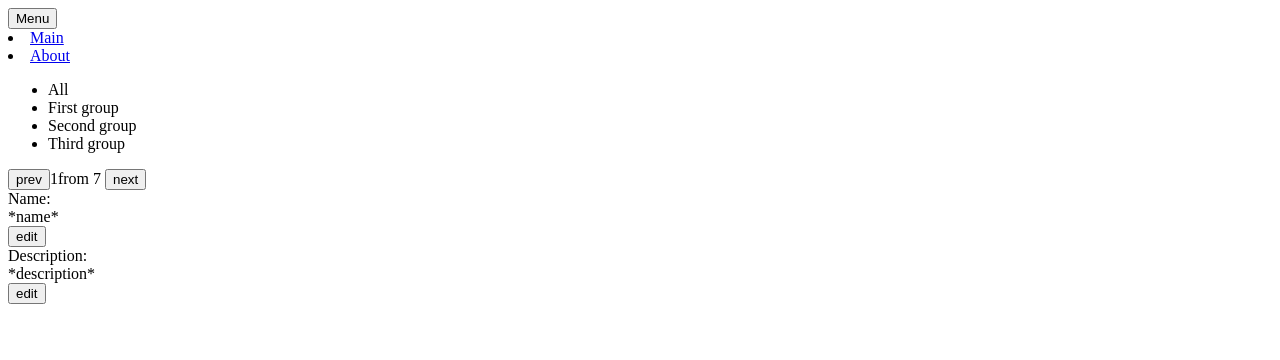
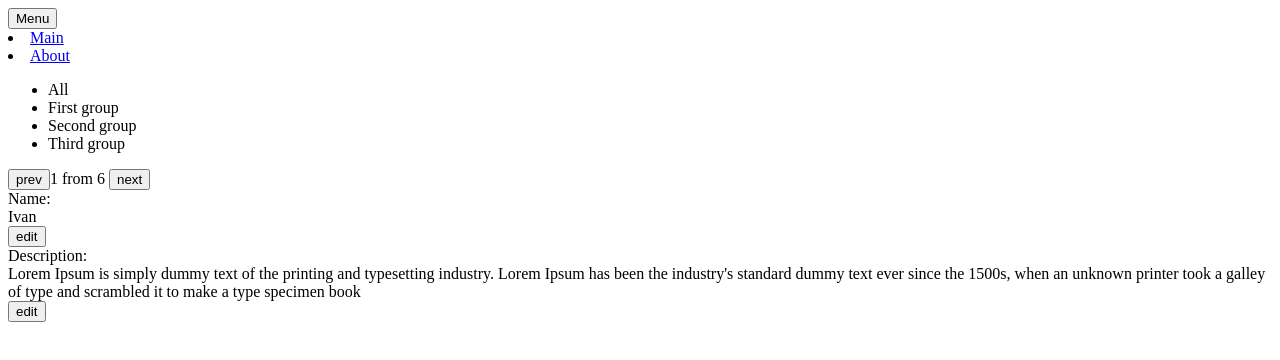
Before and after one commit to nikalun/spa, a React app: page / in a window 1280 px wide. Shown: the top 360 px of the page. Built offline with nearby package versions, Linux system fonts and the light colour scheme.

Commit message:
Сompleted the logic and components

```diff
--- a/src/actions/index.js
+++ b/src/actions/index.js
@@ -4,3 +4,10 @@ export const setGroup = group => {
         payload: group
     }
 };
+
+export const setCurrentUser = current => {
+    return {
+        type: 'SET_CURRENT_USER',
+        payload: current
+    }
+};
--- a/src/components/Navigation/Navigation.jsx
+++ b/src/components/Navigation/Navigation.jsx
@@ -8,7 +8,7 @@ export const Navigation = memo(props => {
         <div onClick={onClick}>
             <button>prev</button>
             <span>
-                <span>{ current }</span>
+                <span>{ current } </span>
                 from
                 <span> { length } </span>
             </span>
--- a/src/components/User/User.jsx
+++ b/src/components/User/User.jsx
@@ -1,23 +1,29 @@
-import React, { Component } from 'react';
+import React, { memo } from 'react';
 import PropTypes from 'prop-types';
 
-export const User = props => {
+export const User = memo( props => {
+    const { data: { name, description }, onClick } = props;
+
     return (
-        <div>
+        <div onClick={onClick}>
             <div>
                 <div>Name:</div>
-                <div>*name*</div>
+                <div>{name}</div>
                 <button>edit</button>
             </div>
             <div>
                 <div>Description:</div>
-                <div>*description*</div>
+                <div>{description}</div>
                 <button>edit</button>
             </div>
         </div>
     )
-};
+});
 
 User.propTypes = {
-    data: PropTypes.object
+    data: PropTypes.shape({
+        name: PropTypes.string,
+        description: PropTypes.string,
+    }),
+    onClick: PropTypes.func,
 };
--- a/src/containers/FilterContainer/FilterContainer.jsx
+++ b/src/containers/FilterContainer/FilterContainer.jsx
@@ -3,7 +3,7 @@ import { connect } from 'react-redux';
 import { bindActionCreators } from 'redux';
 
 import { Filter } from '../../components/Filter/Filter.jsx';
-import {setGroup} from "../../actions";
+import { setGroup, setCurrentUser } from "../../actions";
 
 class FilterContainer extends PureComponent {
     render() {
@@ -11,16 +11,18 @@ class FilterContainer extends PureComponent {
     }
 
     onHandlerClick = e => {
-        const { setGroup } = this.props;
+        const { setGroup, setCurrentUser } = this.props;
         const target = e.target;
         const group = target.getAttribute('data-filter');
         setGroup(group);
+        setCurrentUser(1);
     }
 }
 
 const mapDispatchToProps = dispatch => {
     return bindActionCreators({
-        setGroup
+        setGroup,
+        setCurrentUser,
     }, dispatch)
 };
 
--- a/src/containers/NavigationContainer/NavigationContainer.jsx
+++ b/src/containers/NavigationContainer/NavigationContainer.jsx
@@ -1,43 +1,47 @@
 import React, { PureComponent } from 'react';
 import { connect } from 'react-redux';
+import { bindActionCreators } from 'redux';
 
 import { Navigation } from '../../components/Navigation/Navigation.jsx';
+import {setCurrentUser} from "../../actions";
 
 class NavigationContainer extends PureComponent {
-    constructor(props) {
-        super(props);
-        this.state = {
-            current: 1
-        };
-    }
+    state = {
+        countUsers: null
+    };
 
     render() {
-        const { list, currentGroup } = this.props;
-        let countUsers;
+        const { list, currentGroup, currentUser } = this.props;
+        const { countUsers } = this.state;
 
         if (currentGroup === 'all') {
-            countUsers = list.length;
+            this.setState({
+                countUsers: list.length,
+            });
         } else {
-            countUsers = list.filter(item => item.group === currentGroup).length;
+            this.setState({
+                countUsers: list.filter(item => item.group === currentGroup).length,
+            });
         }
-        console.log(this.state.current);
-        return <Navigation length={countUsers} current={this.state.current} onClick={this.onHandlerClick} />
+
+        return <Navigation length={countUsers} current={currentUser} onClick={this.onHandlerClick} />
     }
 
     onHandlerClick = e => {
         const target = e.target;
-        const { currentGroup } = this.props;
+        const { setCurrentUser, currentUser } = this.props;
+        const { countUsers } = this.state;
 
         if (target.tagName === 'BUTTON') {
             const prev = target.innerHTML === 'prev';
 
             if (prev) {
                 this.setState({
-                   current: this.state.current > 1 ? this.state.current-- : 1,
+                   current: currentUser > 1 ? setCurrentUser(currentUser - 1) : 1,
                 });
             } else {
                 this.setState({
-                    current: this.state.current < currentGroup.length ? this.state.current++ : currentGroup,
+                    current: currentUser < countUsers ? setCurrentUser(currentUser + 1) : countUsers,
                 });
             }
         }
@@ -48,7 +52,14 @@ const mapStateToProps = state => {
     return {
         list: state.users.list,
         currentGroup: state.currentGroup,
+        currentUser: state.currentUser,
     };
 };
 
-export default connect(mapStateToProps)(NavigationContainer);
+const mapDispatchToProps = dispatch => {
+    return bindActionCreators({
+        setCurrentUser,
+    }, dispatch)
+};
+
+export default connect(mapStateToProps, mapDispatchToProps)(NavigationContainer);
--- a/src/containers/UsersContainers/UsersContainers.jsx
+++ b/src/containers/UsersContainers/UsersContainers.jsx
@@ -5,15 +5,36 @@ import { User } from '../../components/User/User.jsx';
 
 class UsersContainers extends PureComponent {
     render() {
-        const { data } = this.props;
-        return <User data={data} />
+        const { data, currentUser, currentGroup } = this.props;
+        let dataUser = [];
+
+        if (currentGroup === 'all') {
+            dataUser = data.filter(item => item.id === currentUser - 1);
+        } else {
+            dataUser = data
+                            .filter(item => item.group === currentGroup)
+                            .filter( (item, idx) => idx === currentUser - 1);
+        }
+
+        return <User data={dataUser[0]} onClick={this.onHandlerClick}/>
+    }
+
+    onHandlerClick = e => {
+        const target = e.target;
+
+        if (target.tagName === 'BUTTON') {
+            const previous = target.previousSibling;
+            previous.setAttribute('contenteditable', true);
+        }
     }
 }
 
 const mapStateToProps = state => {
     return {
-        data: state.users,
+        data: state.users.list,
+        currentUser: state.currentUser,
+        currentGroup: state.currentGroup,
     };
-}
+};
 
 export default connect(mapStateToProps)(UsersContainers);
--- a/src/reducers/index.js
+++ b/src/reducers/index.js
@@ -2,7 +2,7 @@ import Users from '../users';
 
 export function currentUser(state = 1, action) {
     switch (action.type) {
-        case 'CURRENT_USER':
+        case 'SET_CURRENT_USER':
             return action.payload;
         default:
             return state;
--- a/src/users.json
+++ b/src/users.json
@@ -32,14 +32,8 @@
     },
     {
       "id": 5,
-      "name":"Vitaliy",
-      "description":"Lorem Ipsum is simply dummy text of the printing and typesetting industry. Lorem Ipsum has been the industry's standard dummy text ever since the 1500s, when an unknown printer took a galley of type and scrambled it to make a type specimen book",
-      "group": "third"
-    },
-    {
-      "id": 6,
-      "name":"Vitaliy",
-      "description":"Lorem Ipsum is simply dummy text of the printing and typesetting industry. Lorem Ipsum has been the industry's standard dummy text ever since the 1500s, when an unknown printer took a galley of type and scrambled it to make a type specimen book",
+      "name": "Vitaliy",
+      "description": "Lorem Ipsum is simply dummy text of the printing and typesetting industry. Lorem Ipsum has been the industry's standard dummy text ever since the 1500s, when an unknown printer took a galley of type and scrambled it to make a type specimen book",
       "group": "third"
     }
   ]
```
